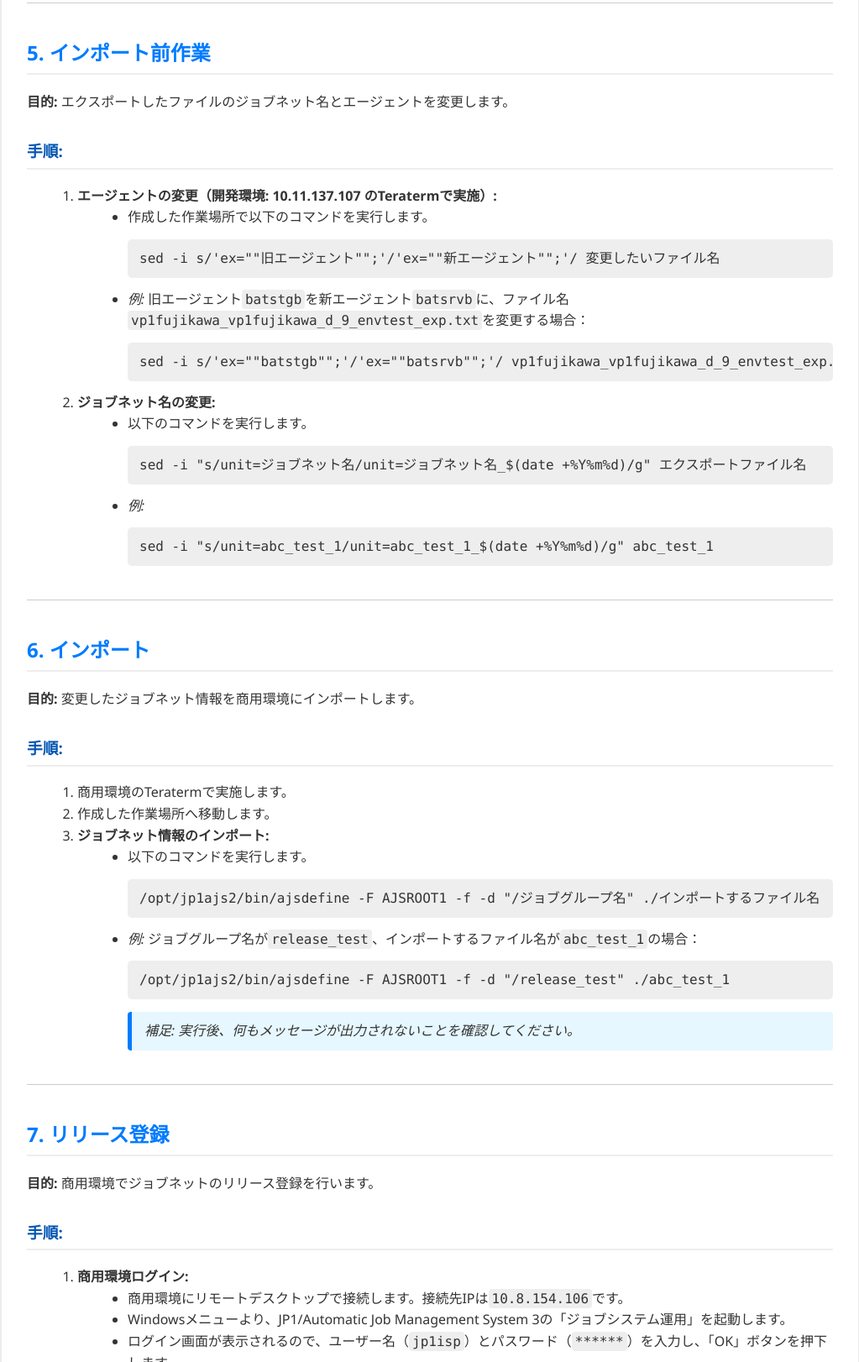
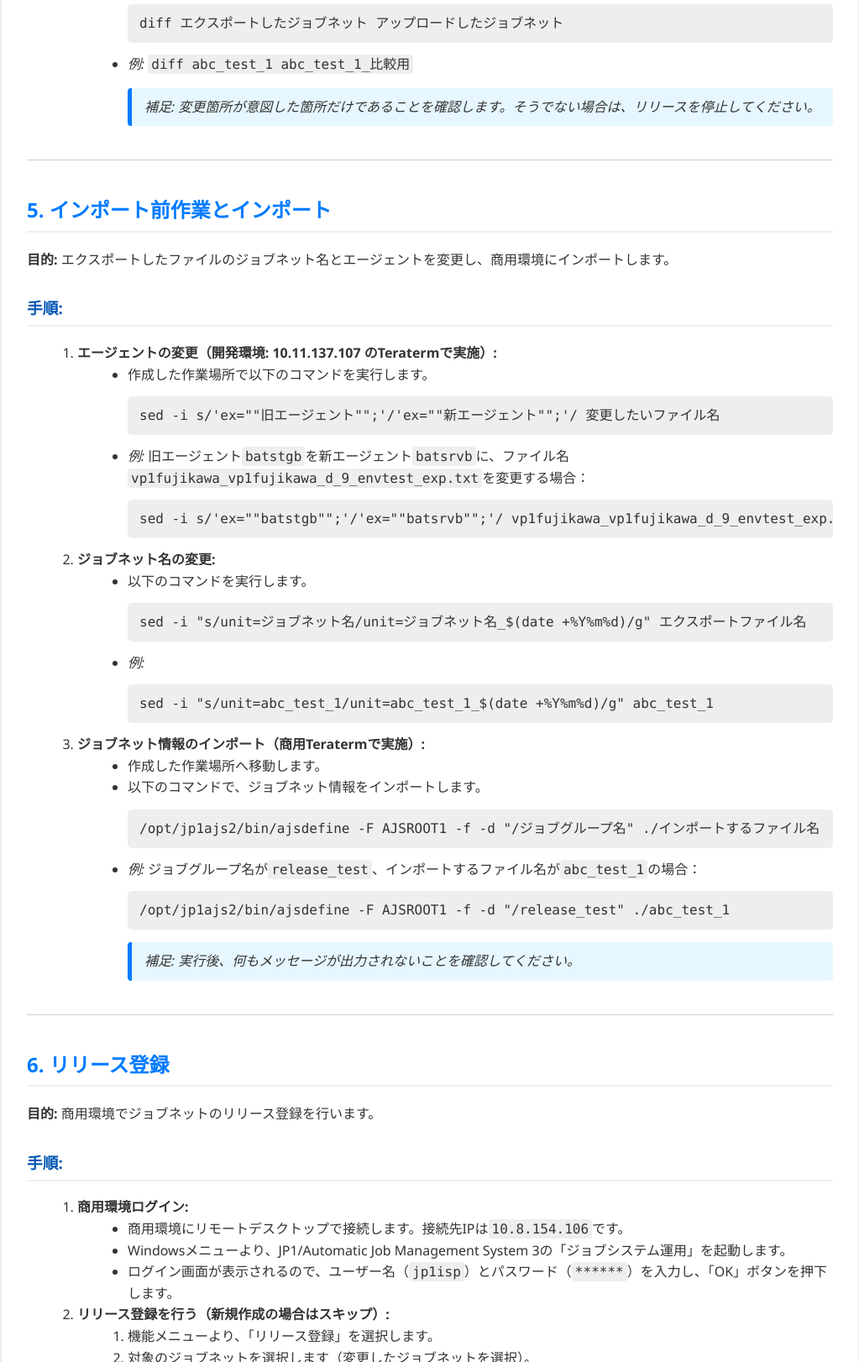
Before and after one commit to ran786/JP1nia, a plain HTML site: page index.html in a window 1280 px wide. Shown: the part 3340-4962 px from the top of the page at 84% size, without its empty margins (128-1151 px from the left). Drawn offline with Linux system fonts and the light colour scheme.

Commit message:
Update index.html

```diff
--- a/index.html
+++ b/index.html
@@ -191,6 +191,16 @@
                     <li>任意のフォルダが作成できることを確認します。</li>
                 </ul>
             </li>
+            <li><strong>②でエクスポートしたファイル(検証環境)を自身の環境へダウンロードします。</strong>
+                <div class="note">
+                    <em>補足: 自身の環境へ配置されていることを確認してください。</em>
+                </div>
+            </li>
+            <li><strong>自身の環境から商用環境へアップロードします。</strong>
+                <div class="note">
+                    <em>補足: 商用環境へ配置されていることを確認してください。</em>
+                </div>
+            </li>
         </ol>
 
         <hr>
@@ -233,8 +243,8 @@
 
         <hr>
 
-        <h2>5. インポート前作業</h2>
-        <p><strong>目的:</strong> エクスポートしたファイルのジョブネット名とエージェントを変更します。</p>
+        <h2>5. インポート前作業とインポート</h2>
+        <p><strong>目的:</strong> エクスポートしたファイルのジョブネット名とエージェントを変更し、商用環境にインポートします。</p>
         <h3>手順:</h3>
         <ol>
             <li><strong>エージェントの変更（開発環境: 10.11.137.107 のTeratermで実施）:</strong>
@@ -257,19 +267,10 @@
                     </li>
                 </ul>
             </li>
-        </ol>
-
-        <hr>
-
-        <h2>6. インポート</h2>
-        <p><strong>目的:</strong> 変更したジョブネット情報を商用環境にインポートします。</p>
-        <h3>手順:</h3>
-        <ol>
-            <li>商用環境のTeratermで実施します。</li>
-            <li>作成した作業場所へ移動します。</li>
-            <li><strong>ジョブネット情報のインポート:</strong>
+            <li><strong>ジョブネット情報のインポート（商用Teratermで実施）:</strong>
                 <ul>
-                    <li>以下のコマンドを実行します。
+                    <li>作成した作業場所へ移動します。</li>
+                    <li>以下のコマンドで、ジョブネット情報をインポートします。
                         <pre><code>/opt/jp1ajs2/bin/ajsdefine -F AJSROOT1 -f -d "/ジョブグループ名" ./インポートするファイル名</code></pre>
                     </li>
                     <li><em>例:</em> ジョブグループ名が<code>release_test</code>、インポートするファイル名が<code>abc_test_1</code>の場合：
@@ -284,7 +285,7 @@
 
         <hr>
 
-        <h2>7. リリース登録</h2>
+        <h2>6. リリース登録</h2>
         <p><strong>目的:</strong> 商用環境でジョブネットのリリース登録を行います。</p>
         <h3>手順:</h3>
         <ol>
@@ -315,11 +316,11 @@
 
         <hr>
 
-        <h2>8. リリース後確認作業</h2>
+        <h2>7. リリース後確認作業</h2>
         <p><strong>目的:</strong> 商用環境のジョブシステム運用ツールで、ジョブネットの更新内容と計画実行を確認します。</p>
         <h3>手順:</h3>
         <ol>
-            <li><strong>商用環境のジョブシステム運用ツールで確認します。</strong>
+            <li><strong>商用環境JP1にて確認:</strong>
                 <ul>
                     <li>リリース日時に、対象のジョブネットが更新されていることを確認します（次の実行タイミングまでに確認）。</li>
                     <li>アップロードした内容の通り、ジョブネットの内容が変更されていることを確認します。</li>
```
